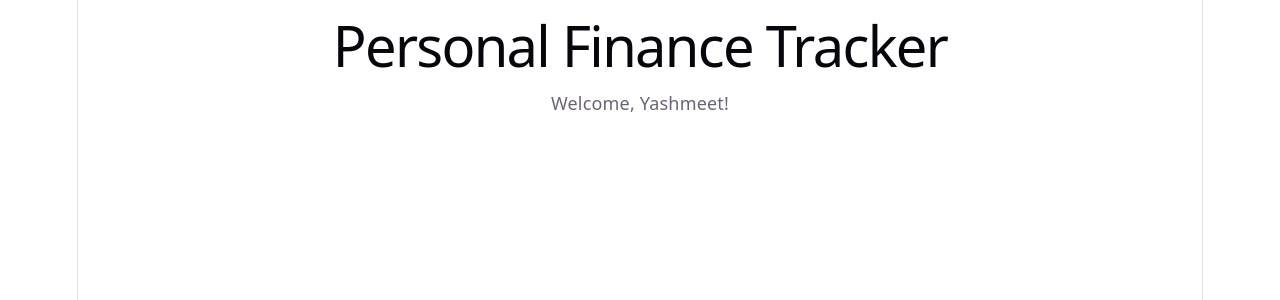
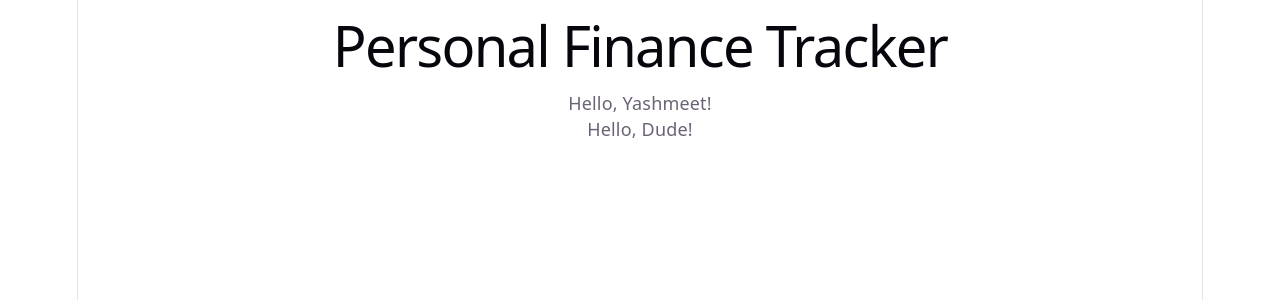
Before and after one commit to Yashmeet01/personal-finance-tracker, a React (Vite) app in the folder client/: page / in a window 1280 px wide. Shown: the top 300 px of the page. Built offline with nearby package versions, Linux system fonts and the light colour scheme.

Commit message:
Add Greeting component with props

```diff
--- a/client/src/App.jsx
+++ b/client/src/App.jsx
@@ -1,8 +1,11 @@
+import Greeting from "./components/Greeting";
+
 function App() {
   return (
     <div>
       <h1>Personal Finance Tracker</h1>
-      <p>Welcome, Yashmeet!</p>
+      <Greeting name="Yashmeet" />
+      <Greeting name="Dude" />
     </div>
   );
 }
--- /dev/null
+++ b/client/src/components/Greeting.jsx
@@ -0,0 +1,5 @@
+function Greeting(props) {
+  return <p>Hello, {props.name}!</p>;
+}
+
+export default Greeting;
```
